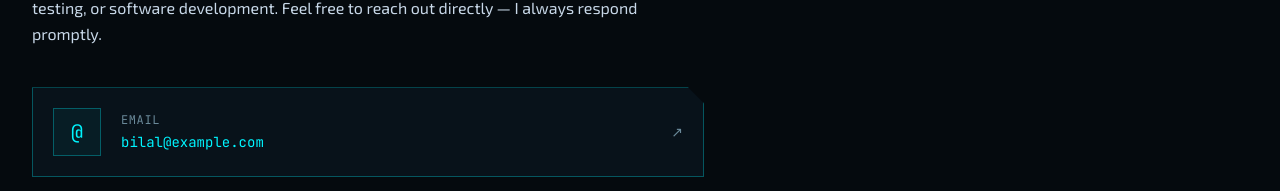
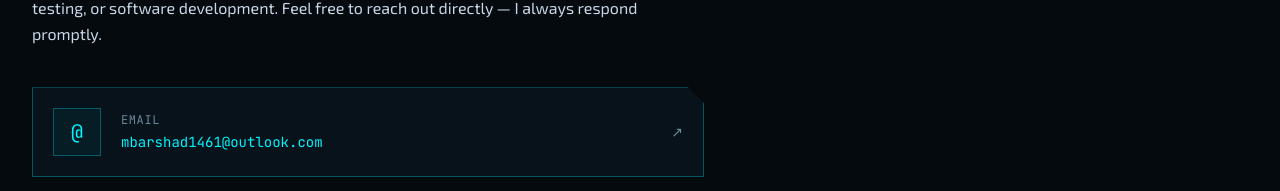
Before and after one commit to uffbilxl/bilal-portfolio, a Next.js app: page / in a window 1280 px wide. Shown: the part 8193-8384 px from the top of the page. Built offline with nearby package versions, Linux system fonts and the light colour scheme.

Commit message:
updated email

```diff
--- a/data/profile.ts
+++ b/data/profile.ts
@@ -7,7 +7,7 @@ export const profile = {
     'A proactive and customer-focused individual currently pursuing a BSc (Hons) Cyber Security at Birmingham City University with a predicted grade of First Class Honours. Demonstrates adaptability, resilience, and strong communication skills, with proven experience in customer service and leadership under pressure. Skilled in problem-solving and committed to contributing effectively within both independent and team-based environments.',
   linkedin: 'https://www.linkedin.com/in/bilal-arshad-4a07812b4/',
   cvPath: '/Bilal-Arshad-CV.pdf',
-  email: 'bilal@example.com', // Replace with real email
+  email: 'mbarshad1461@outlook.com', // Replace with real email
   location: 'Birmingham, UK',
 }
 
```
